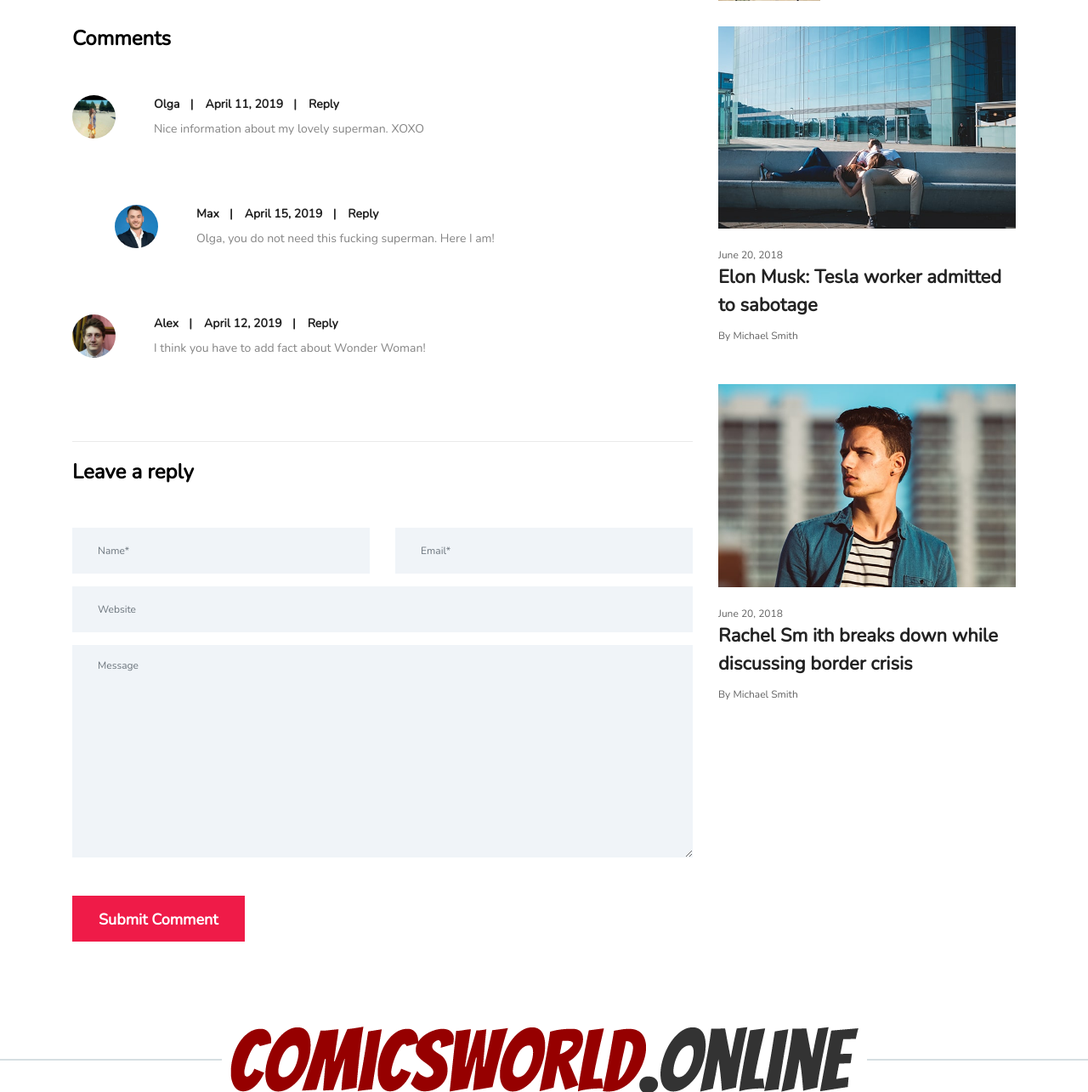
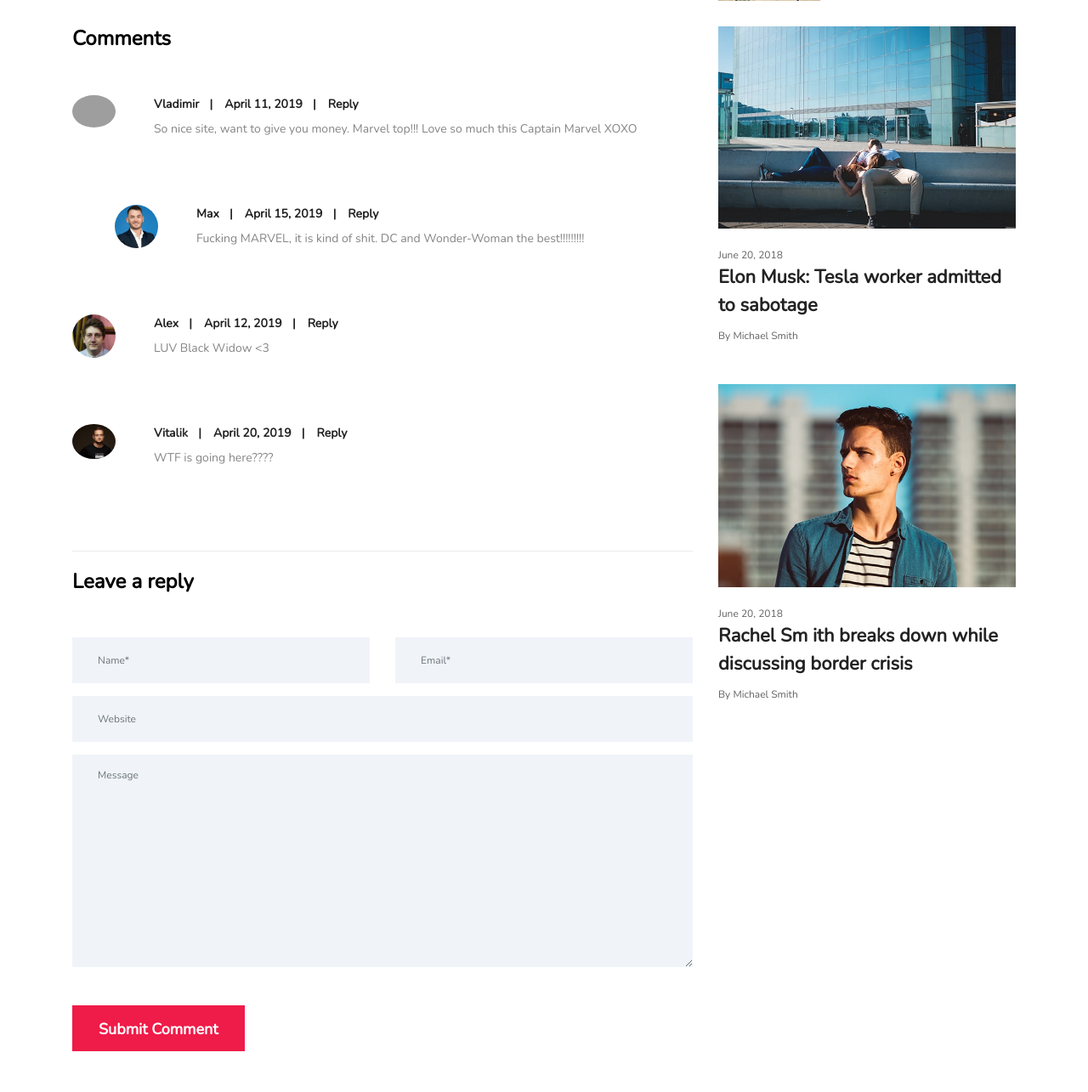
Before and after one commit to dashulik/superpupersite, a Django app: template templates/post/single-post.html in a window 1280 px wide. Shown: the part 2305-3590 px from the top of the page at 85% size. Run offline with Django 3.2, Linux system fonts and the light colour scheme; the template is opened without the code that fills it, so the values that code supplies are empty; some libraries are stand-ins or nearby versions; some web fonts are replaced; grey boxes are pictures that could not be loaded.

Commit message:
comments

```diff
--- a/templates/post/single-post.html
+++ b/templates/post/single-post.html
@@ -186,16 +186,16 @@
                                 <div class="comment-content d-flex">
                                     <!-- Comment Author -->
                                     <div class="comment-author">
-                                        <img src="/static/img/bg-img/32.jpg" alt="author">
+                                        <img src="/static/img/bg-img/c2.jpg" alt="author">
                                     </div>
                                     <!-- Comment Meta -->
                                     <div class="comment-meta">
                                         <div class="d-flex">
-                                            <a href="#" class="post-author">Olga</a>
+                                            <a href="#" class="post-author">Vladimir</a>
                                             <a href="#" class="post-date">April 11, 2019</a>
                                             <a href="#" class="reply">Reply</a>
                                         </div>
-                                        <p>Nice information about my lovely superman. XOXO</p>
+                                        <p>So nice site, want to give you money. Marvel top!!! Love so much this Captain Marvel XOXO</p>
                                     </div>
                                 </div>
                                 <ol class="children">
@@ -213,7 +213,7 @@
                                                     <a href="#" class="post-date">April 15, 2019</a>
                                                     <a href="#" class="reply">Reply</a>
                                                 </div>
-                                                <p>Olga, you do not need this fucking superman. Here I am!</p>
+                                                <p>Fucking MARVEL, it is kind of shit. DC and Wonder-Woman the best!!!!!!!!!</p>
                                             </div>
                                         </div>
                                     </li>
@@ -235,7 +235,26 @@
                                             <a href="#" class="post-date">April 12, 2019</a>
                                             <a href="#" class="reply">Reply</a>
                                         </div>
-                                        <p>I think you have to add fact about Wonder Woman!</p>
+                                        <p>LUV Black Widow <3  </p>
+                                    </div>
+                                </div>
+                            </li>
+                             <!-- Single Comment Area -->
+                            <li class="single_comment_area">
+                                <!-- Comment Content -->
+                                <div class="comment-content d-flex">
+                                    <!-- Comment Author -->
+                                    <div class="comment-author">
+                                        <img src="/static/img/bg-img/c1.jpg" alt="author">
+                                    </div>
+                                    <!-- Comment Meta -->
+                                    <div class="comment-meta">
+                                        <div class="d-flex">
+                                            <a href="#" class="post-author">Vitalik</a>
+                                            <a href="#" class="post-date">April 20, 2019</a>
+                                            <a href="#" class="reply">Reply</a>
+                                        </div>
+                                        <p>WTF is going here???? </p>
                                     </div>
                                 </div>
                             </li>
```
